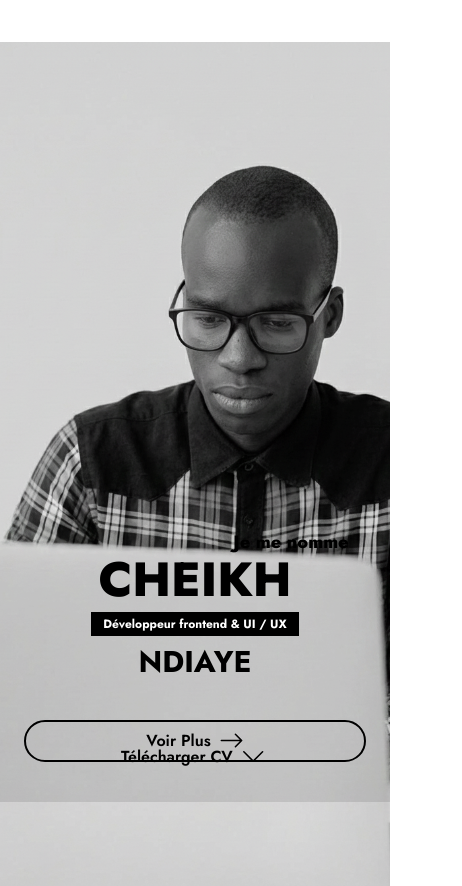
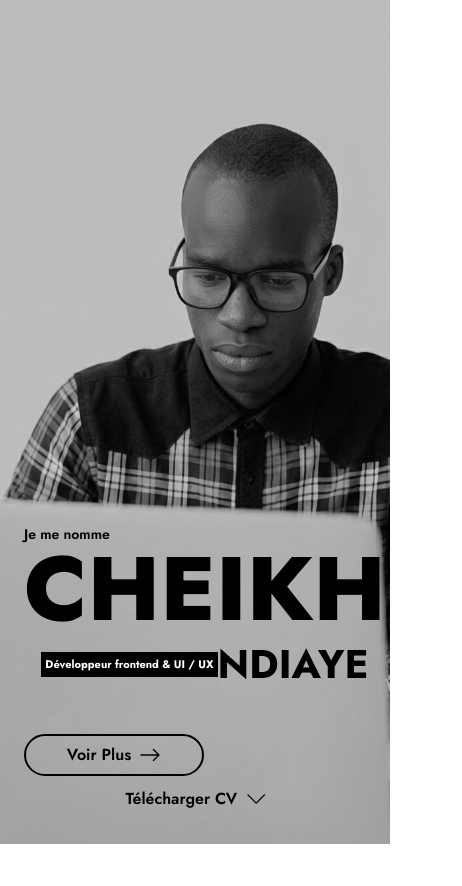
Before and after one commit to capitaine12/portfolio, a React (Vite) app: page / in a window 390 px wide. Shown: the whole page, 462 px wide, since content can reach past the window. After the commit the page ends 844 px from the top, so only its background shows below. Built offline with nearby package versions, Linux system fonts and the light colour scheme.

Commit message:
reparation du mobil first

```diff
--- a/src/components/Home/HeroContent.tsx
+++ b/src/components/Home/HeroContent.tsx
@@ -22,54 +22,97 @@ export const HeroContent: FC<HeroProps> = ({
     <section className="bg-white">
 
       {/* MOBILE */}
-      <div className="relative h-[90vh] w-full lg:hidden">
+      <div className="relative w-full h-[100svh] lg:hidden overflow-hidden">
         <img
           src={profile}
           alt="Cheikh Ndiaye"
           fetchPriority="high"
-          className="absolute inset-0 h-screen w-full object-cover"
+          className="absolute
+          inset-0 w-full h-full object-cover"
         />
 
         {/* OVERLAY */}
-        <div className="absolute inset-0 flex flex-col justify-end
-         bg-black/10 px-6 pb-10 text-center  animate-hero text-black">
+        <div
+          className="
+      absolute inset-0
+      flex flex-col
+      align-center
+      justify-end
+      bg-black/20
+      px-6
+      pb-[clamp(40px,8vh,72px)]
+      text-center
+      text-black
+      animate-hero
+    ">
 
-          <span className="relative left-24 text-lg font-extrabold">
+          <div className="grid grid-rows-1">
+            <span className="text-sm sm:text-base font-semibold text-left">
               Je me nomme
             </span>
 
-          <h1 className="text-5xl font-extrabold leading-none">
+            <h1
+              className="
+        font-extrabold
+        leading-none
+        text-[clamp(90px,8vw,56px)]
+      ">
               CHEIKH
             </h1>
 
-          <div className="mt-2 flex flex-col items-center gap-2">
-            <span className="bg-black px-3 py-1 text-xs font-bold text-white">
+            {/* Badge */}
+            <div className="flex items-center justify-center">
+              <span
+                className="
+        inline-block
+        bg-black
+        px-1
+        py-1
+        text-[11px]
+        sm:text-xs
+        font-bold
+        text-white
+      ">
                 Développeur frontend & UI / UX
               </span>
 
-            <h2 className="text-3xl font-bold">
+              {/* NDIAYE */}
+              <h2
+                className="
+        font-bold
+        text-[clamp(40px,5vw,34px)]
+      ">
                 NDIAYE
               </h2>
             </div>
 
+          </div>
+
+          {/* Boutons (inchangés) */}
+          <div className=" space-y-3">
             <Button
               variant="primary"
-            icon={<BsArrowRight size={25} />}
-            onClick={onMoreClick}
-          >
+              icon={<BsArrowRight size={22} />}
+              onClick={onMoreClick}>
               Voir Plus
             </Button>
 
             <Button
               variant="download"
-          icon={<BsChevronDown size={25} />}
+              icon={<BsChevronDown size={22} />}
               onClick={downloadCV}
-          loading={loading}
-          ariaLabel="Télécharger mon CV">
+              loading={loading}>
               Télécharger CV
             </Button>
           </div>
         </div>
+      </div>
+
+      {/*::::::::::::::::::::::::::::::::::::::::::::::::::::::::::::::::::::::::::::::: */}
+      {/*::::::::::::::::::::::::::::: PARTIE DESKTOP :::::::::::::::::::::::::::::::::: */}
+      {/*::::::::::::::::::::::::::::::::::::::::::::::::::::::::::::::::::::::::::::::: */}
+
+
 
       {/* DESKTOP (INCHANGÉ) */}
       <div className="
```
Also changed, not shown: project.txt. Lines whose indentation alone changed are shown as unchanged.
